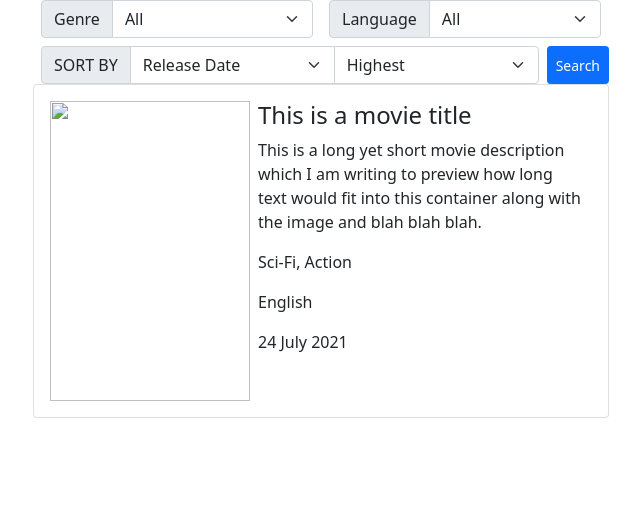
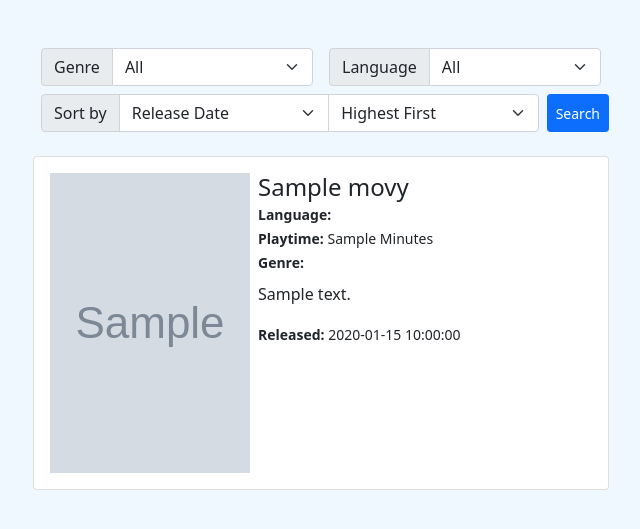
Before and after one commit to philherb101/Pagination, a PHP site: page / in a window 1280 px wide. Shown: the top 529 px of the page, without its empty margins (319-959 px from the left). Run offline with PHP 8.4, Linux system fonts and the light colour scheme; tables that the repository leaves empty or names only in its code hold one stand-in row (values such as "Sample post"); grey boxes marked "Sample" are stand-in pictures.

Commit message:
Added movie list and form filters

```diff
--- a/MoviesModel.php
+++ /dev/null
@@ -1,62 +0,0 @@
-<?php
-class MoviesModel
-{
-    private $conn = null;
-    private $db_name = DB_NAME;
-    private $db_host = DB_HOST;
-    private $db_user = DB_USER;
-    private $db_port = DB_PORT;
-    private $db_pass = DB_PASSWORD;
-
-    public function __construct()
-    {
-        //REVIEWER NOTE:
-        //DB connection would probably be handled in a base model which would be extended by this and other model classes in a real project.
-        //adding it here since i am creating only one model class
-
-        try {
-            $this->conn = new PDO("mysql:host=$this->db_host;dbname=$this->db_name;port=$this->db_port", $this->db_user, $this->db_pass);
-            $this->conn->setAttribute(PDO::ATTR_ERRMODE, PDO::ERRMODE_EXCEPTION);
-        } catch (PDOException $e) {
-            //Being silent here for no reason
-        }
-    }
-
-    /**
-     * Add filters
-     *
-     * @param [string] $field
-     * @param [type] $value
-     * @return void
-     */
-    public function setFilter($field, $value)
-    {
-        # code...
-    }
-
-    public function sortBy($field, $asc = false)
-    {
-        # code...
-    }
-
-    public function filterByLanguage($languages)
-    {
-        # code...
-    }
-
-    public function filterByGenre($genras)
-    {
-        # code...
-    }
-
-    public function exec()
-    {
-    }
-
-    public function getMoviesWithCategories()
-    {
-        if ($this->conn === null) {
-            return false;
-        }
-    }
-}
--- a/global_config.php
+++ b/config/global_config.php
@@ -4,3 +4,7 @@
 const DB_NAME = "movies_test";
 const DB_HOST = "localhost";
 const DB_PORT = "3306";
+
+const ENV_DEV = "dev";
+const ENV_TEST = "test";
+const ENVIROMENT = ENV_DEV;
--- a/index.php
+++ b/index.php
@@ -1,4 +1,10 @@
 <?php
-require "global_config.php";
-require "MoviesModel.php";
+require "config/global_config.php";
+if (ENVIROMENT === ENV_DEV) {
+    ini_set('display_errors', 1);
+    ini_set('display_startup_errors', 1);
+    error_reporting(E_ALL);
+}
+
+require "model/MoviesModel.php";
 require "movies.php";
--- /dev/null
+++ b/model/MoviesModel.php
@@ -0,0 +1,117 @@
+<?php
+class MoviesModel
+{
+    private $conn = null;
+    private $db_name = DB_NAME;
+    private $db_host = DB_HOST;
+    private $db_user = DB_USER;
+    private $db_port = DB_PORT;
+    private $db_pass = DB_PASSWORD;
+
+
+    private $select;
+    private $join;
+    private $where;
+    private $order;
+    private $limit;
+    private $having;
+
+    public function __construct()
+    {
+        //REVIEWER NOTE:
+        //DB connection would probably be handled in a base model which would be extended by this and other model classes in a real project.
+        //adding it here since i am creating only one model class
+
+        try {
+            $this->conn = new PDO("mysql:host=$this->db_host;dbname=$this->db_name;port=$this->db_port", $this->db_user, $this->db_pass);
+            $this->conn->setAttribute(PDO::ATTR_ERRMODE, PDO::ERRMODE_EXCEPTION);
+        } catch (PDOException $e) {
+            //Being silent here for no reason
+        }
+    }
+
+    /**
+     * Add filters
+     *
+     * @param [string] $field
+     * @param [type] $value
+     * @return void
+     */
+    public function setFilter($field, $value)
+    {
+        # code...
+    }
+
+    public function sortBy($field, $asc = false)
+    {
+        # code...
+        $this->order = " ORDER BY $field " . ($asc ? "ASC" : "DESC");
+        return $this;
+    }
+
+    public function paginate($page_number, $per_page)
+    {
+        $this->limit($per_page * ($page_number - 1), $per_page);
+        return $this;
+    }
+
+    public function limit($offset, $count)
+    {
+        $this->limit = " LIMIT $offset, $count";
+        return $this;
+    }
+
+    public function filterByLanguage($language)
+    {
+        # code...
+        $cond = " lang LIKE '%$language%'";
+        $this->_setHaving($cond);
+        return $this;
+    }
+
+    public function filterByGenre($genre)
+    {
+        # code...
+        $cond = " genre LIKE '%$genre%'";
+        $this->_setHaving($cond);
+        return $this;
+    }
+
+    public function exec()
+    {
+    }
+
+    private function _setHaving($condition_string)
+    {
+        # code...
+        if ($this->having)
+            $this->having .= " AND " . $condition_string;
+        else
+            $this->having = " HAVING " . $condition_string;
+    }
+
+    public function getMoviesWithCategories()
+    {
+        if ($this->conn === null) {
+            return false;
+        }
+
+        $query = "SELECT
+        movies.*,
+        GROUP_CONCAT(CASE WHEN categories.type = 'genre' THEN categories.value ELSE NULL END) genre,
+        GROUP_CONCAT(CASE WHEN categories.type = 'language' THEN categories.value ELSE NULL END) lang
+        FROM movies
+        LEFT JOIN rel_movie_categories on movies.id = rel_movie_categories.movie_id
+        LEFT JOIN categories on rel_movie_categories.category_id = categories.id
+        GROUP BY movies.id" .
+            $this->having .
+            $this->order .
+            $this->limit;
+
+        $stmt = $this->conn->prepare($query);
+        $stmt->execute();
+
+        $stmt->setFetchMode(PDO::FETCH_ASSOC);
+        return $stmt->fetchAll();
+    }
+}
--- a/movies.php
+++ b/movies.php
@@ -1,25 +1,45 @@
 <?php
 const DEFAULT_LIMIT = 10;
 
-// $page = isset($_POST['page']) ? (is_numeric($_POST['page']) ? $_POST['page'] : 1) : 1;
-// $limit = isset($_POST['limit']) ? (is_numeric($_POST['limit']) ? $_POST['limit'] : DEFAULT_LIMIT) : DEFAULT_LIMIT;
-// $sortBy = isset($_POST['sortBy']) ? $_POST['sortBY'] : 'release_date';
-// $filters = isset($_POST['filters']) ? $_POST['filters'] : null;
+//REVIEWER NOTE:
+//these below lists would obiviously come from a db or other states in a real app.
+//just hardconding them for simplycity
+$genres = ['Action', 'Adventure', 'Drama', 'Romance', 'Suspense', 'Horror'];
+$languages = ['English', 'Hindi', 'Marthi'];
+
+
+//REVIEWER NOTE: Am aware that exposing field values like this is a very bad idea.
+$sorting_fields = ['release_date' => 'Release Date', 'duration_minutes' => 'Playtime'];
+
+
+//Grab filter and sort values
+$page = isset($_GET['page']) ? (is_numeric($_GET['page']) ? $_GET['page'] : 1) : 1;
+$limit = isset($_GET['limit']) ? (is_numeric($_GET['limit']) ? $_GET['limit'] : DEFAULT_LIMIT) : DEFAULT_LIMIT;
+
+$sort_by = isset($_GET['sort_field']) ? $_GET['sort_field'] : 'release_date';
+$sort_order = isset($_GET['sort_order']) ? $_GET['sort_order'] : 'highest';
+$genre = isset($_GET['genre']) ? $_GET['genre'] : null;
+$lang = isset($_GET['lang']) ? $_GET['lang'] : null;
+
+
+$movies_model = new MoviesModel();
+
+//setup filtering
+if ($lang) $movies_model->filterByLanguage($lang);
+if ($genre) $movies_model->filterByGenre($genre);
+
+//setup sorting
+$movies_model->sortBy($sort_by, ($sort_order === "lowest" ? true : false));
+
+
+//setup limits
+$movies_model->paginate($page, $limit);
+
+//execute sql
+$movies = $movies_model->getMoviesWithCategories();
 
 
 
-$movies_model = new MoviesModel();
-//setup filtering
-
-
-//setup sorting
-
-
-//setup limits
-
-
-
-$movies = $movies_model->getMoviesWithCategories();
 ?>
 <!doctype html>
 <html lang="en">
@@ -35,28 +55,26 @@
     <title>Hello, world!</title>
 </head>
 
-<body>
-    <div class="container" style="max-width: 600px;">
+<body style="background-color: aliceblue;">
+    <div class="container mt-5" style="max-width: 600px;">
 
         <div id="filter-box">
-            <form>
+            <form action='index.php'>
                 <div class="d-flex mb-2">
 
                     <div class="input-group mx-2">
-                        <label class="input-group-text" for="inputGroupSelect01">Genre</label>
-                        <select class="form-select" id="inputGroupSelect01">
-                            <option selected>All</option>
-                            <option value="action">Action</option>
-                            <option value="drama">Drama</option>
+                        <label class="input-group-text" for="select-genre">Genre</label>
+                        <select class="form-select" id="select-genre" name="genre">
+                            <option value="" <?= (!$genre ? "selected" : "") ?>>All</option>
+                            <?php foreach ($genres as $item) echo "<option value='$item'" . ($item == $genre ? "selected" : "") . ">$item</option>" ?>
                         </select>
                     </div>
 
                     <div class="input-group mx-2">
-                        <label class="input-group-text" for="inputGroupSelect01">Language</label>
-                        <select class="form-select" id="inputGroupSelect01">
-                            <option selected>All</option>
-                            <option value="action">English</option>
-                            <option value="drama">Hindi</option>
+                        <label class="input-group-text" for="select-language">Language</label>
+                        <select class="form-select" id="select-language" name="lang">
+                            <option value="" <?= (!$lang ? "selected" : "") ?>>All</option>
+                            <?php foreach ($languages as $item) echo "<option value='$item'" . ($item == $lang ? "selected" : "") . ">$item</option>" ?>
                         </select>
                     </div>
 
@@ -64,36 +82,53 @@
                 </div>
                 <div class="d-flex">
                     <div class="input-group mx-2">
-                        <label class="input-group-text" for="inputGroupSelect01">SORT BY</label>
-                        <select class="form-select" id="inputGroupSelect01">
-                            <option value="action">Release Date</option>
-                            <option value="drama">Playtime</option>
+                        <label class="input-group-text" for="sort-by">Sort by</label>
+                        <select class="form-select" id="sort-by" name="sort_field">
+                            <?php foreach ($sorting_fields as $key => $item) echo "<option value='$key'" . ($key == $sort_by ? "selected" : "") . ">$item</option>" ?>
                         </select>
-                        <select class="form-select" id="inputGroupSelect01">
-                            <option value="action">Highest</option>
-                            <option value="drama">Lowest</option>
+                        <select class="form-select" id="sort-order" name="sort_order">
+
+                            <option value="highest" <?= ($sort_order === "highest" ? "selected" : "") ?>>Highest First</option>
+                            <option value="lowest" <?= ($sort_order === "lowest" ? "selected" : "") ?>>Lowest First</option>
                         </select>
                     </div>
 
 
-                    <button type="submit" id="search" class="btn btn-primary btn-sm">Search</button>
+                    <button type="submit" id="search" value="submit" class="btn btn-primary btn-sm">Search</button>
                 </div>
             </form>
         </div>
-        <div id="movie_results">
-            <div class="card movie_card">
-                <div class="card-body d-flex">
-                    <img class="poster" style="width: 200px; height: 300px" src="" />
-                    <div class="details mx-2">
-                        <h4 class="title">This is a movie title</h4>
-                        <p class="description">This is a long yet short movie description which I am writing to preview how long text would fit into this container along with the image and blah blah blah.</p>
-                        <p class="genre">Sci-Fi, Action</p>
-                        <p class="language"> English</p>
-                        <p class="release_date"> 24 July 2021 </p>
+        <br>
+        <div id="movie_results mt-3">
+
+            <?php
+            if ($movies) {
+                foreach ($movies as $movie) {
+            ?>
+                    <div class="card movie_card mb-3">
+                        <div class="card-body d-flex">
+                            <img class="poster" style="width: 200px; height: 300px" src="<?= $movie['featured_image'] ?>" />
+                            <div class="details mx-2">
+                                <h4 class="title p-0 m-0"><?= $movie['title'] ?> </h4>
+                                <small>
+                                    <span class="language">
+                                        <b>Language:</b> <?= $movie['lang'] ?></span> <br />
+                                    <b>Playtime:</b> <?= $movie['duration_minutes'] ?> Minutes <br />
+                                    <b>Genre:</b> <span class="genre"><?= $movie['genre'] ?></span>
+                                </small>
+                                <p class="description mt-2"><?= $movie['description'] ?></p>
+
+
+                                <small class="release_date"> <b>Released:</b> <?= $movie['release_date'] ?> </small>
+                            </div>
+
+                        </div>
                     </div>
 
-                </div>
-            </div>
+            <?php }
+            } else {
+                echo "<p class='text-center'> No match found.</p>";
+            } ?>
         </div>
         <div id="pagination"></div>
 
```
Also changed, not shown: lib/view_paginator.php (added, +57 -0 lines).
